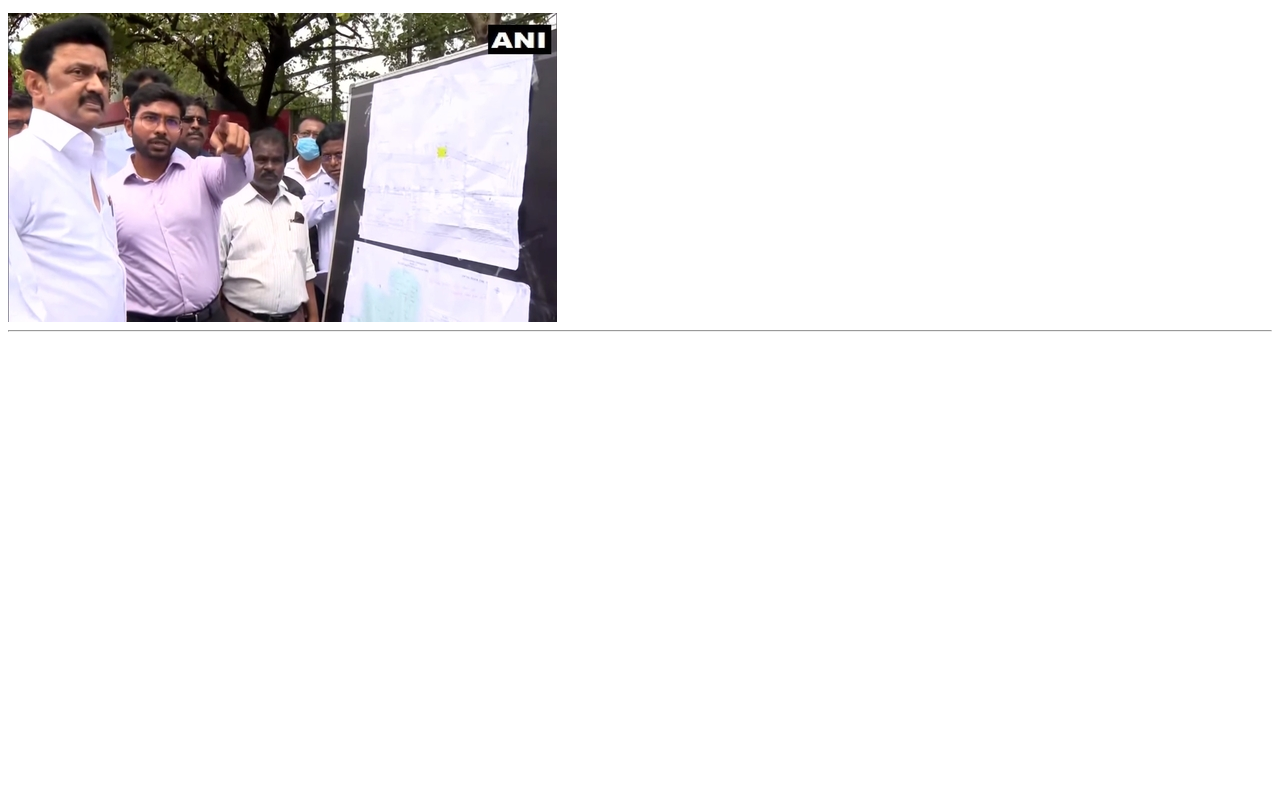
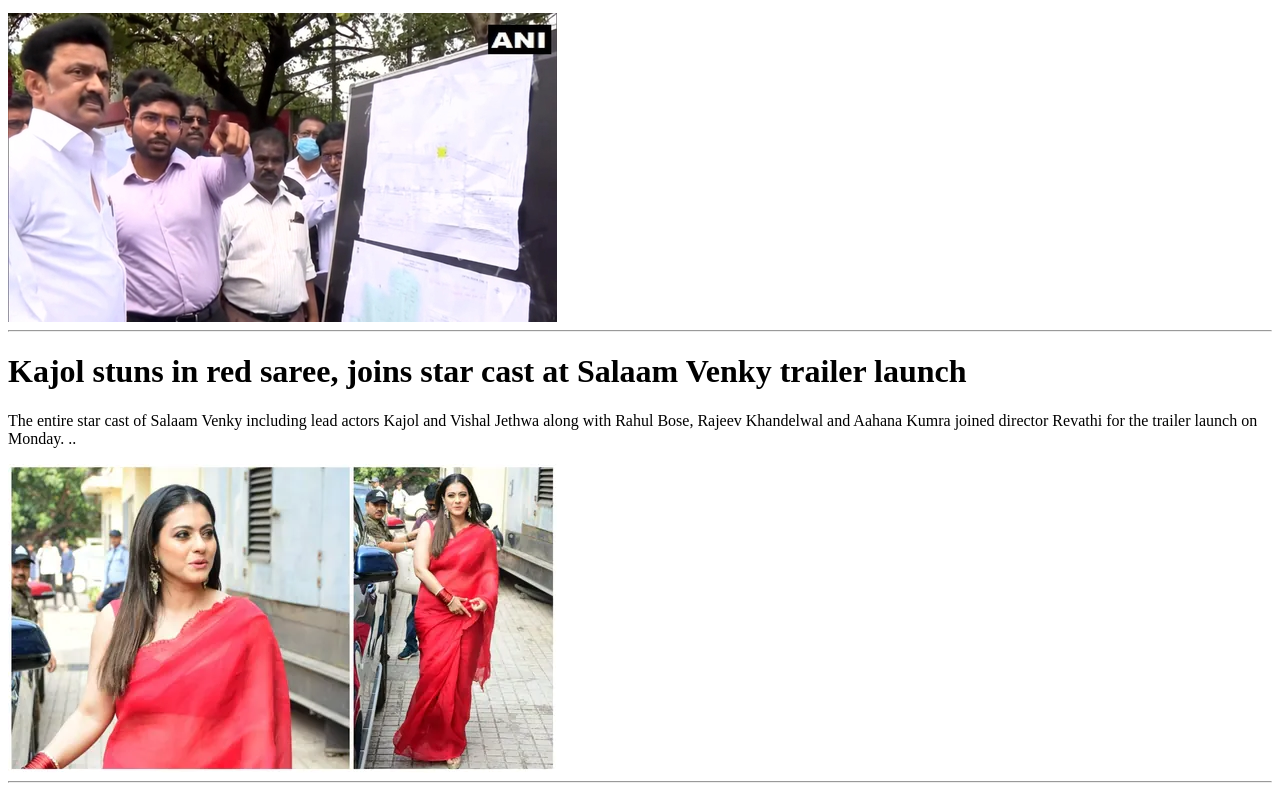
Before and after one commit to Mahawardeepmala1234/news4-2022, a plain HTML site: page index.html in a window 1280 px wide. Shown: the part 2163-2954 px from the top of the page. Before the commit the page ends 2503 px from the top, so only its background shows below. Drawn offline with Linux system fonts and the light colour scheme.

Commit message:
commit 6

```diff
--- a/index.html
+++ b/index.html
@@ -39,6 +39,11 @@
 
             <hr>
 
+            <h1>Kajol stuns in red saree, joins star cast at Salaam Venky trailer launch</h1>
+            <p>The entire star cast of Salaam Venky including lead actors Kajol and Vishal Jethwa along with Rahul Bose, Rajeev Khandelwal and Aahana Kumra joined director Revathi for the trailer launch on Monday. ..</p>
+            <img src="./img/6.webp">
+
+            <hr>
 
 
 
```
Also changed, not shown: img/6.webp (added).
